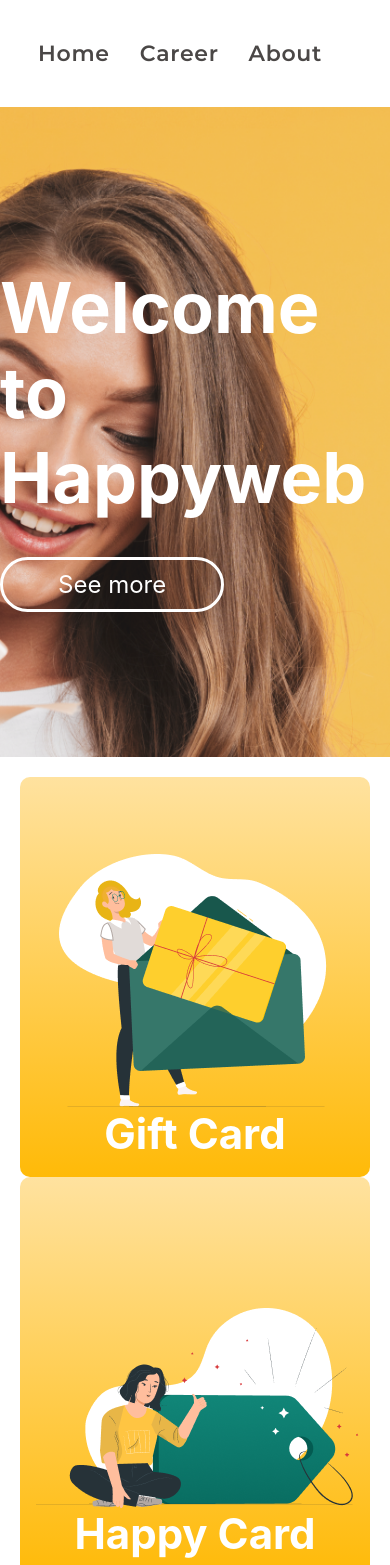
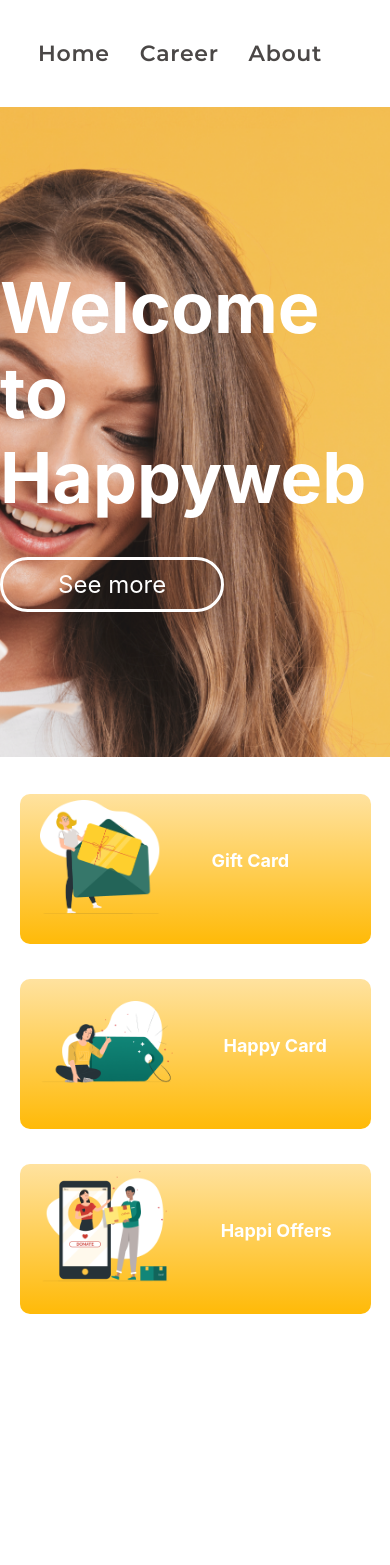
Before and after one commit to madeleineenberg/react-code-challenge, a React (Create React App) app: page / in a window 390 px wide. Shown: the top 1565 px of the page. After the commit the page ends 1351 px from the top, so only its background shows below. Built offline with nearby package versions, Linux system fonts and the light colour scheme.

Commit message:
responsive category section

```diff
--- a/src/components/Categories.jsx
+++ b/src/components/Categories.jsx
@@ -6,23 +6,29 @@ import ngo from '../images/NGO.png';
 export default function Categories() {
   return (
     <section className='category-section'>
-      <div className='category-section__item item-1'>
+      <div className='category-section__item'>
         <div className='category-section__item-content'>
-          <img src={giftcard} alt='gift card' />
+          <div className='img-wrapper'>
+            <img src={giftcard} alt='gift card' />
+          </div>
           <h2>Gift Card</h2>
         </div>
       </div>
 
-      <div className='category-section__item item-2'>
+      <div className='category-section__item'>
         <div className='category-section__item-content'>
-          <img src={happycard} alt='happy card' />
+          <div className='img-wrapper'>
+            <img src={happycard} alt='happy card' />
+          </div>
           <h2>Happy Card</h2>
         </div>
       </div>
 
-      <div className='category-section__item item-3'>
+      <div className='category-section__item'>
         <div className='category-section__item-content'>
-          <img src={ngo} alt='NGO' />
+          <div className='img-wrapper'>
+            <img src={ngo} alt='NGO' />
+          </div>
           <h2>Happi Offers</h2>
         </div>
       </div>
--- a/src/styles/_categories.scss
+++ b/src/styles/_categories.scss
@@ -14,26 +14,62 @@
 .category-section__item {
   display: flex;
   justify-content: center;
-  align-items: flex-end;
+  align-items: center;
   border-radius: 10px;
   padding-bottom: 5%;
-  width: 350px;
-  height: 400px;
+  width: 100%;
+  height: 150px;
   color: $white;
   background-image: linear-gradient(180deg, #ffe29f, #ffba08);
   font-size: 28px;
   transition: all 0.4s ease;
   cursor: pointer;
+  margin: 5% 0;
 
-  &:hover {
-    transform: scale(1.01);
-    box-shadow: 15px 15px 10px rgb(17, 134, 120);
+  @media screen and (min-width: $tablet) {
+    height: 320px;
+  }
+
+  @media screen and (min-width: $laptop) {
+    align-items: flex-end;
+    width: 350px;
+    height: 400px;
+    margin: 0;
+    &:hover {
+      transform: scale(1.01);
+      box-shadow: 15px 15px 10px rgb(17, 134, 120);
+    }
   }
 
   &-content {
     display: flex;
-    flex-direction: column;
-    justify-content: center;
+    flex-direction: row;
+    justify-content: flex-start;
     align-items: center;
+    width: 100%;
+    gap: 50px;
+    padding: 20px;
+
+    @media screen and (min-width: $laptop) {
+      flex-direction: column;
+      justify-content: center;
+      padding: 0;
+      gap: 0;
+    }
+
+    h2 {
+      @media screen and (max-width: $mobile) {
+        font-size: 18px;
+        width: 100%;
+      }
+    }
+
+    .img-wrapper {
+      img {
+        object-fit: cover;
+        width: 100%;
+        height: 100%;
+      }
+    }
   }
 }
--- a/src/styles/_variables.scss
+++ b/src/styles/_variables.scss
@@ -13,7 +13,7 @@ $p-color: #263238;
 $montserrat: 'Montserrat', sans-serif;
 
 //media queries
-$mobil: 320px;
+$mobile: 520px;
 $tablet: 768px;
 $laptop: 1024px;
 $desktop: 1200px;
```
